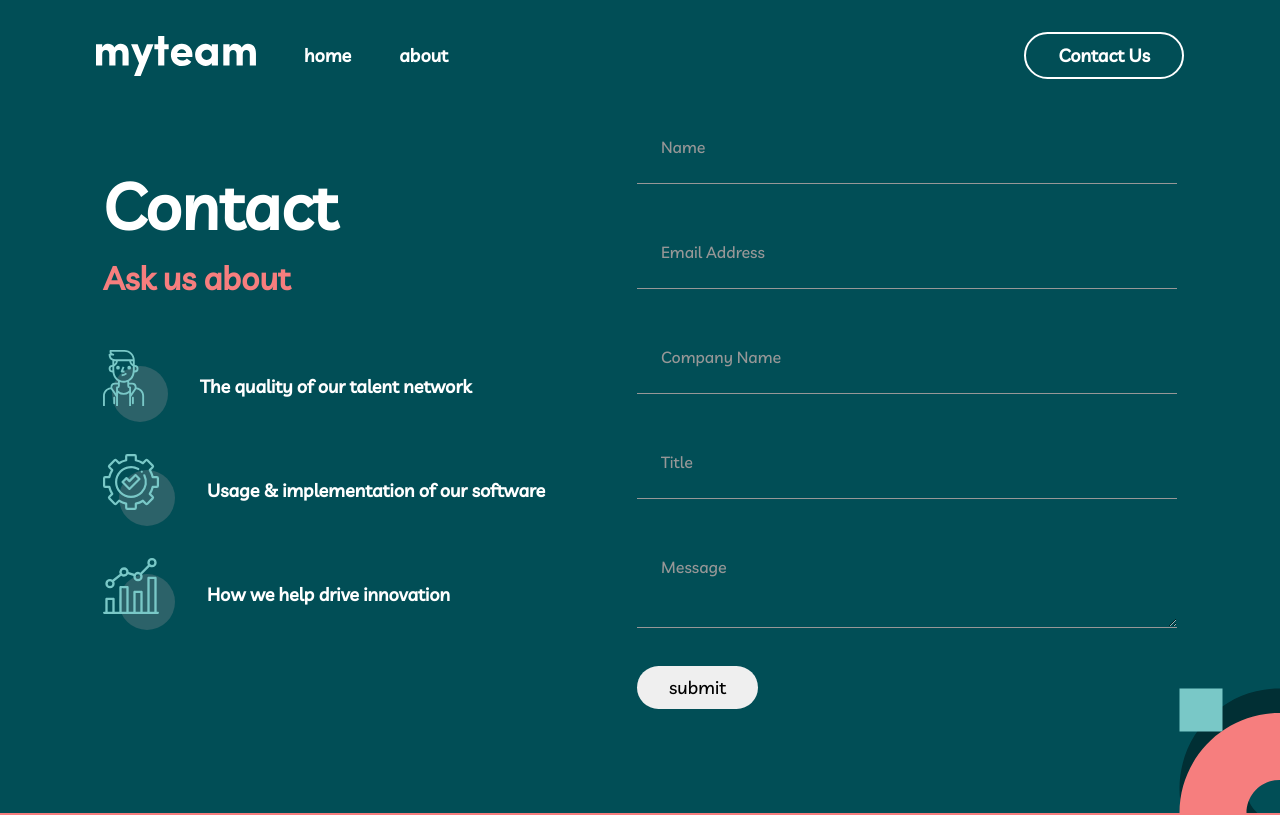
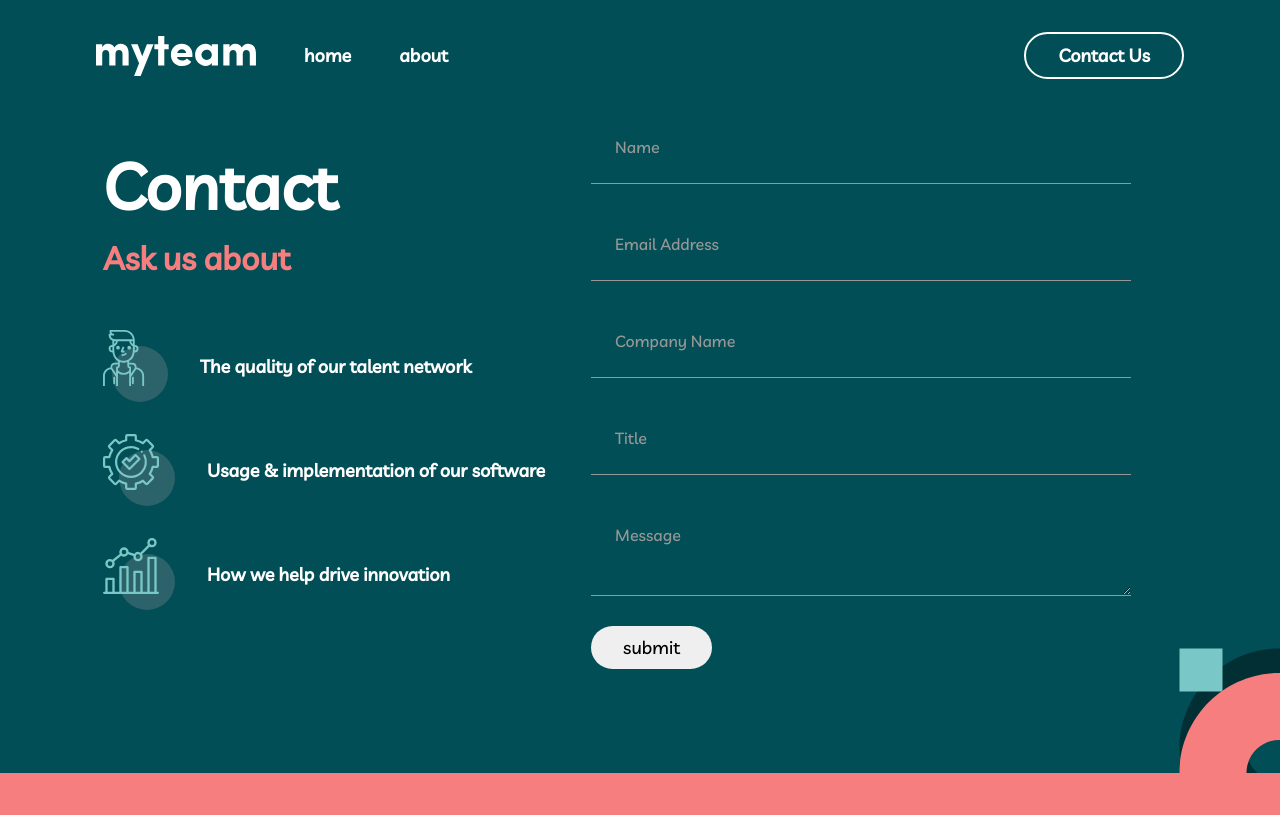
Before and after one commit to JioBautista/myteam-multi-page-website, a React (Vite) app in the folder app/: page /contact in a window 1280 px wide. Shown: the top 815 px of the page. Built offline with nearby package versions, Linux system fonts and the light colour scheme.

Commit message:
Project completed

```diff
--- a/app/src/pages/contact/Form.jsx
+++ b/app/src/pages/contact/Form.jsx
@@ -1,16 +1,59 @@
 import React from "react";
 import styles from "../../styles/contact.module.scss";
+import { useForm } from "react-hook-form";
 
 function Form() {
+  const {
+    register,
+    handleSubmit,
+    formState: { errors },
+  } = useForm();
+
+  const onSubmit = (data) => console.log(JSON.stringify(data));
   return (
     <div className={styles.form}>
-      <form>
-        <input placeholder="Name"></input>
-        <input placeholder="Email Address"></input>
-        <input placeholder="Company Name"></input>
-        <input placeholder="Title"></input>
-        <textarea placeholder="Message"></textarea>
-        <button>submit</button>
+      <form onSubmit={handleSubmit(onSubmit)}>
+        <input
+          placeholder="Name"
+          {...register("name", { required: true })}
+          aria-invalid={errors.name ? "true" : "false"}
+        ></input>
+
+        {errors.name?.type === "required" && (
+          <span role="alert">This field is required</span>
+        )}
+
+        <input
+          placeholder="Email Address"
+          {...register("email", { required: true })}
+        ></input>
+
+        {errors.email?.type === "required" && (
+          <span role="alert">This field is required</span>
+        )}
+
+        <input
+          placeholder="Company Name"
+          {...register("companyName", { required: true })}
+        ></input>
+
+        {errors.companyName?.type === "required" && (
+          <span role="alert">This field is required</span>
+        )}
+        <input
+          placeholder="Title"
+          {...register("title", { required: true })}
+        ></input>
+
+        {errors.title?.type === "required" && (
+          <span role="alert">This field is required</span>
+        )}
+        <textarea
+          placeholder="Message"
+          {...register("message")}
+        ></textarea>
+
+        <button type="submit">submit</button>
       </form>
     </div>
   );
--- a/app/src/styles/contact.module.scss
+++ b/app/src/styles/contact.module.scss
@@ -49,6 +49,10 @@
         color: #F67E7E;
         margin-bottom: 3rem;
     }
+    div {
+        max-width: 540px;
+        margin-inline: auto;
+    }
     @media(min-width:768px) {
         h2 {
             font-size: 64px;
@@ -72,10 +76,11 @@
 
 .form {
     max-width: 540px;
+    margin-inline: auto;
     input,
     textarea {
         width: 100%;
-        margin-bottom: 2rem;
+        margin-bottom: 1.5rem;
         padding: 1.5rem;
         background-color: transparent;
         border: none;
@@ -84,6 +89,12 @@
         &::placeholder {
             color: #979797;
         }
+    }
+    input,select,textarea {
+        color: white;
+    }
+    input:focus {
+        color: white;
     }
     button {
         cursor: pointer;
@@ -98,3 +109,11 @@
         }
     }
 }
+span {
+    position: relative;
+    bottom: 25px;
+    color: #F67E7E;
+    font-size: 12px;
+    font-style: italic;
+    font-weight: bold;
+}
```
